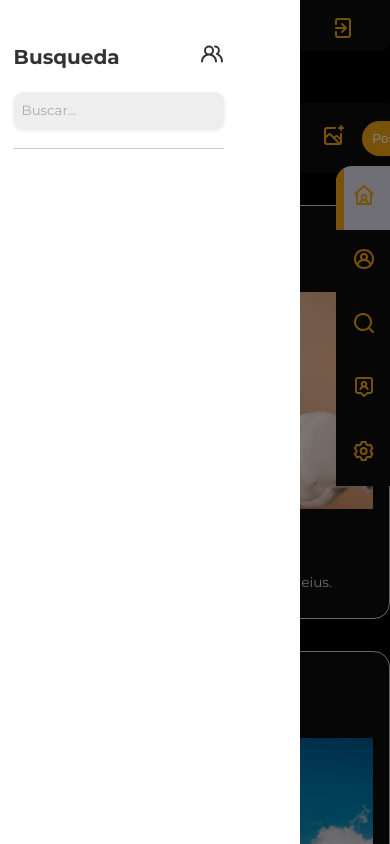
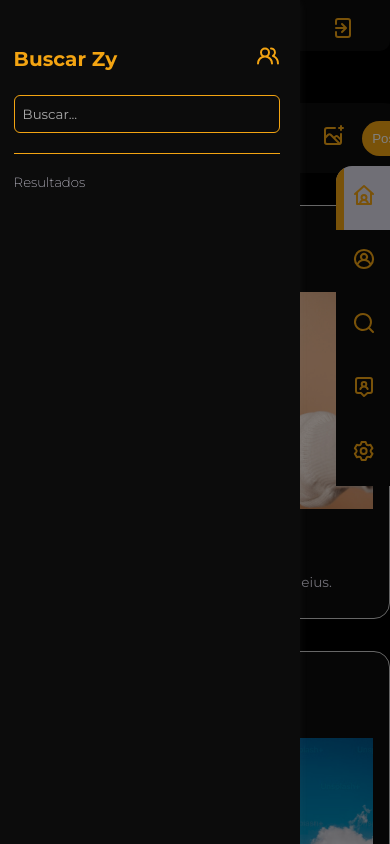
Before and after one commit to Nicessly/vitejs-vite-u9iruy, a React (Vite) app: page / in a window 390 px wide. Both pictures are taken after a click on the link 368 px from the left and 326 px from the top of the page. Shown: the top 844 px of the page. Built offline with nearby package versions, Linux system fonts and the light colour scheme.

Commit message:
todo ready buscar y perfil y responsive

```diff
--- a/src/App.css
+++ b/src/App.css
@@ -161,8 +161,6 @@ main{
 
 }
 
-
-
 body::-webkit-scrollbar {
   display: none;
 }
--- a/src/Buscar/buscar.css
+++ b/src/Buscar/buscar.css
@@ -3,12 +3,12 @@
 .messages {
   position: relative;
   top: -1rem;
-  width: 250px;
+  width: 280px;
   padding: 20px;
 }
 
 .messages{
-margin-left: 1rem;
+margin-left: 0.5rem;
 }
 /* Encabezado */
 .heading {
@@ -21,27 +21,32 @@ margin-left: 1rem;
 .heading h4 {
   font-size: 20px;
   margin: 0;
-  color: #333333;
+  color: var(--color-primary);
 }
 
 .heading i {
-  font-size: 24px;
-  color: #333333;
+  font-size: 27px;
+  color: var(--color-primary);
 }
 
+.resultado{
+  font-weight: 200;
+  margin-bottom: 13px;
+}
 /* Barra de búsqueda */
 .search-bar {
   display: flex;
   align-items: center;
-  background-color: #eeeeee;
-  border-radius: 9px;
-  box-shadow: 0 2px 4px rgba(0, 0, 0, 0.1);
+  background-color: transparent;
+  border: 1px solid var(--color-primary);
+  border-radius: 6px;
   margin-bottom: 20px;
 }
 
 .search-input {
   font-family: "Montserrat", sans-serif;
   padding: 10px 8px;
+  color: #f1f1f1;
   width: 100%;
   border: none;
   outline: none;
@@ -55,15 +60,10 @@ margin-left: 1rem;
 hr {
   border: none;
   height: 1px; /* Grosor de la línea */
-  background-color: #ccc; /* Color de la línea */
+  background-color:var(--color-primary);
   margin: 20px 0; /* Margen superior e inferior */
 }
-/* Resultados */
-.results {
-  display: flex;
-  flex-direction: column;
-  gap: 15px;
-}
+
 
 /* Mensaje individual */
 .message {
@@ -89,7 +89,16 @@ hr {
 
 .message-body {
   margin: 0;
-  color: #333333;
+  margin-bottom: 1rem;
+  color: #ffffff;
+}
+
+.results {
+  display: flex;
+  flex-direction: column;
+  gap: 15px;
+  max-height: 200px; /* Ajusta el valor según sea necesario */
+  overflow-y: auto; /* Agrega un scrollbar vertical cuando el contenido excede la altura máxima */
 }
 
 /* Estilo del scroll */
@@ -125,3 +134,10 @@ background: #555;
   border-radius: 50%;
   cursor: pointer; /* Añade cursor pointer */
 }
+
+@media (max-width: 600px) {
+  .messages {
+    width: calc(100% - 1rem); /* Ancho del 100% menos el margen izquierdo adicional */
+    margin-left: 1rem; /* Elimina el margen izquierdo en dispositivos móviles */
+  }
+}
--- a/src/Buscar/buscar.jsx
+++ b/src/Buscar/buscar.jsx
@@ -40,7 +40,7 @@ const BuscarPersonas = () => {
     <main>
         <div className="messages">
           <div className="heading">
-            <h4>Busqueda</h4>
+            <h4>Buscar Zy</h4>
             <span><i><UilUsersAlt/></i></span>
           </div>
           <div className="search-bar">
@@ -53,6 +53,7 @@ const BuscarPersonas = () => {
             />
           </div>
           <hr></hr>
+          <h5 className='resultado'>Resultados</h5>
           <div className="results">
             {results.map(persona => (
               <div key={persona.id} className="message">
--- a/src/Menu/menu.css
+++ b/src/Menu/menu.css
@@ -89,10 +89,11 @@
       .modal {
         width: 300px;
         max-width: 80%;
-        background: white;
+        background-color: rgb(12, 12, 12);
         height: 100vh;
         transform: translateX(-100%);
         transition: transform 0.3s ease;
+        box-shadow: 0 2px 9px rgba(117, 117, 117, 0.1);
       }
 
       .modal.show {
```
